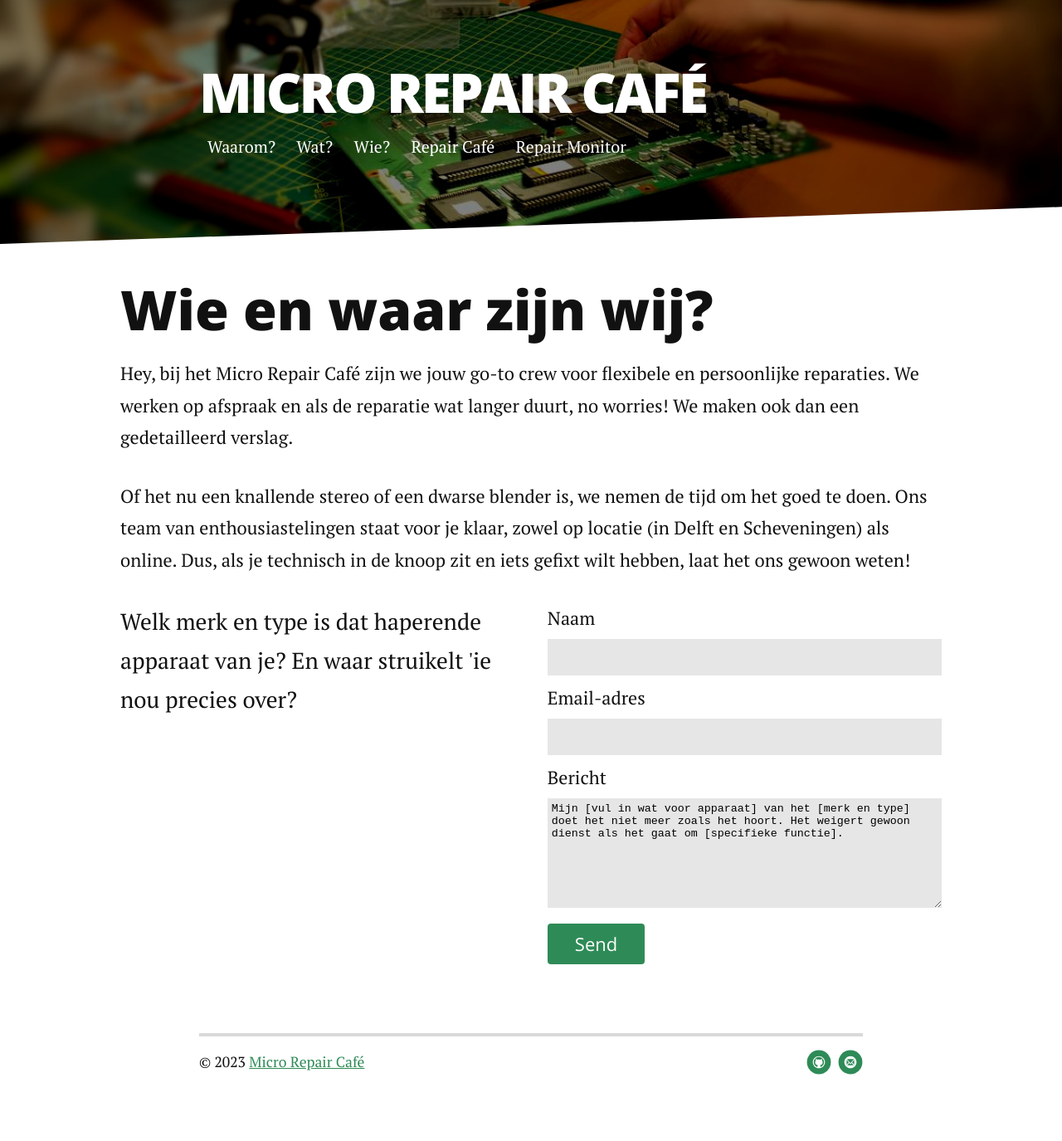
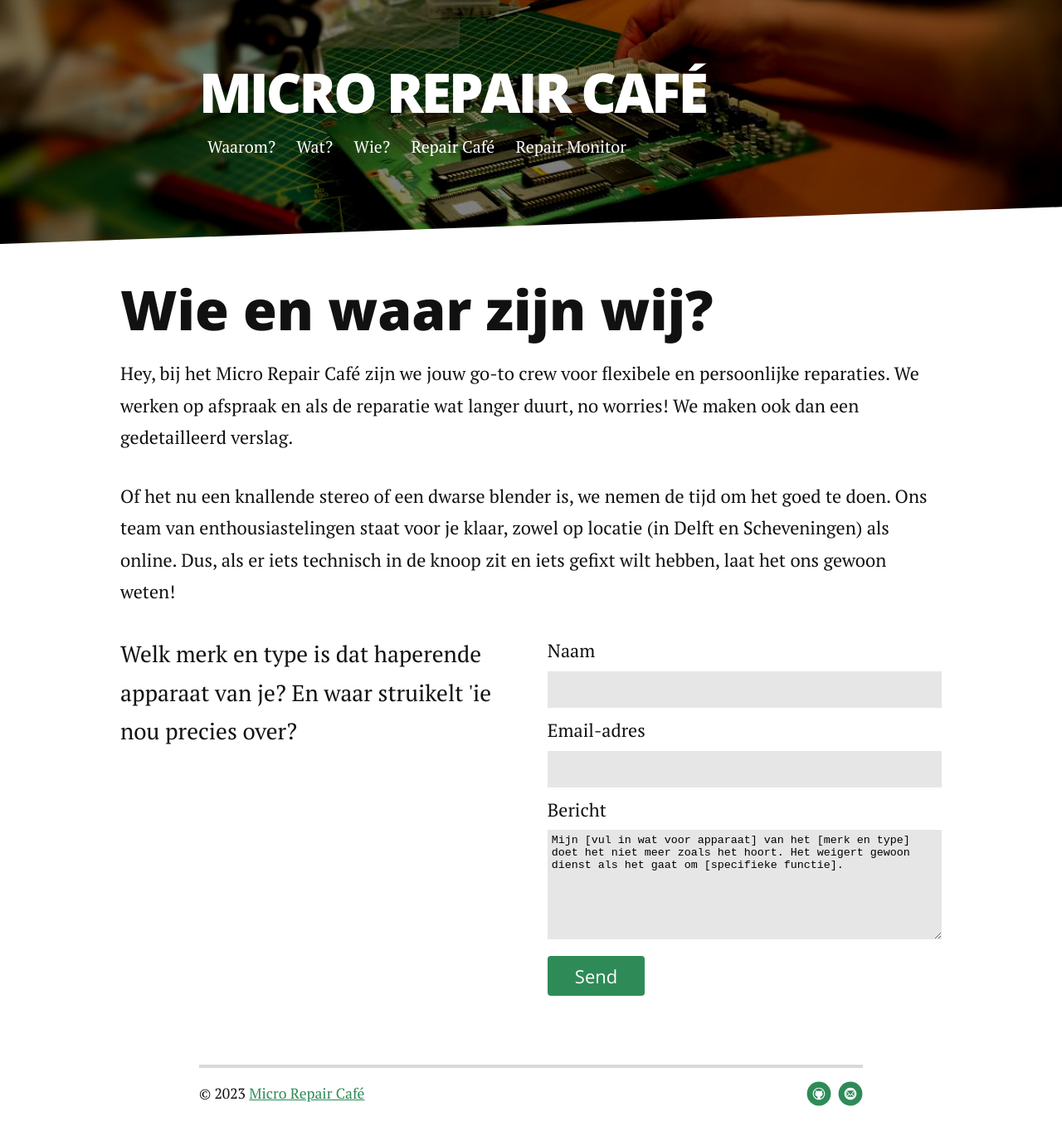
Before and after one commit to microrepaircafe/.nl, a Jekyll site: the page built from wie.md, in a window 1280 px wide. Shown: the whole page at 83% size. Built offline with Jekyll 4.4.1, drawn with Linux system fonts in a browser that asks for light colours; nearby versions of some CDN libraries; before the commit the page ends 1336 px from its top, so only the background shows below that.

Commit message:
Update wie.md

```diff
--- a/wie.md
+++ b/wie.md
@@ -7,7 +7,7 @@ title: Wie zijn wij?
 
 Hey, bij het Micro Repair Café zijn we jouw go-to crew voor flexibele en persoonlijke reparaties. We werken op afspraak en als de reparatie wat langer duurt, no worries! We maken ook dan een gedetailleerd verslag.
 
-Of het nu een knallende stereo of een dwarse blender is, we nemen de tijd om het goed te doen. Ons team van enthousiastelingen staat voor je klaar, zowel op locatie (in Delft en Scheveningen) als online. Dus, als je technisch in de knoop zit en iets gefixt wilt hebben, laat het ons gewoon weten!
+Of het nu een knallende stereo of een dwarse blender is, we nemen de tijd om het goed te doen. Ons team van enthousiastelingen staat voor je klaar, zowel op locatie (in Delft en Scheveningen) als online. Dus, als er iets technisch in de knoop zit en iets gefixt wilt hebben, laat het ons gewoon weten!
 
 <div id="contact">
   <div class="contactContent">
```
